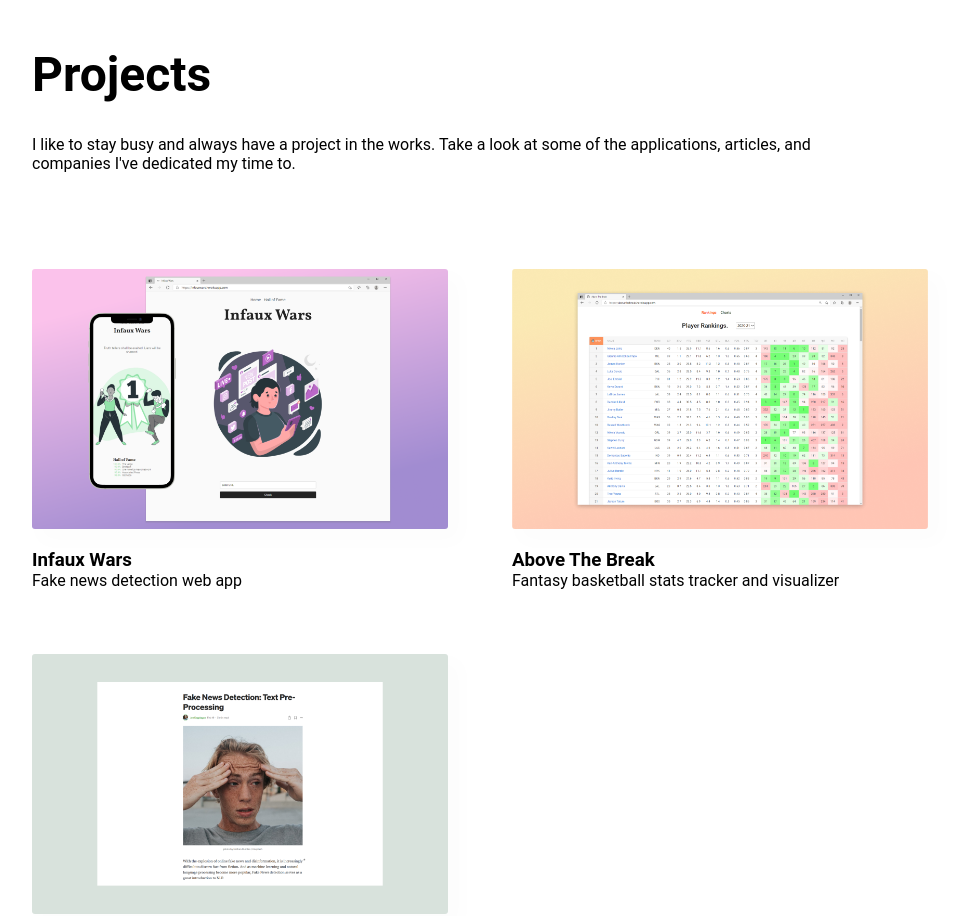
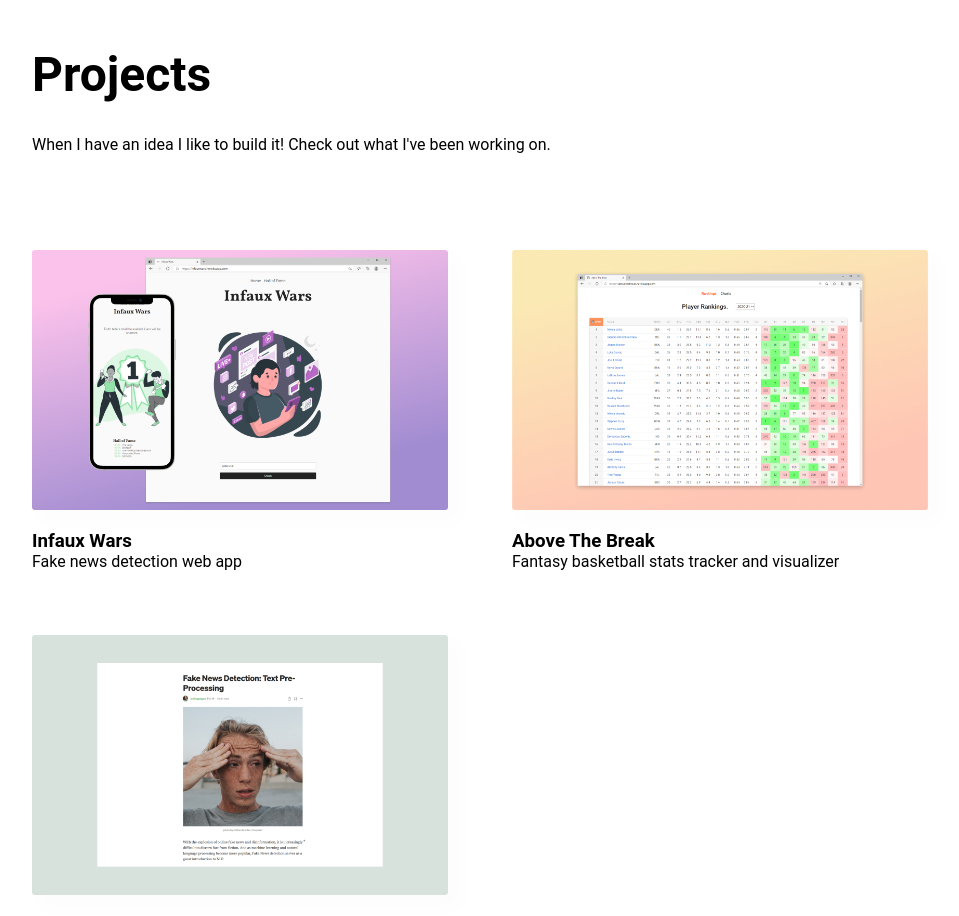
Before and after one commit to j-dags/Portfolio, a React (Create React App) app: page / in a window 1280 px wide. Shown: the part 1880-2796 px from the top of the page, without its empty margins (160-1119 px from the left). Built offline with nearby package versions, Linux system fonts and the light colour scheme.

Commit message:
Moved scroll listener to App.js

```diff
--- a/src/components/Projects.js
+++ b/src/components/Projects.js
@@ -1,4 +1,3 @@
-import React, { useLayoutEffect, useRef, useState } from 'react'
 import { motion } from 'framer-motion'
 import { FlexColLeft, ProjectCard, SectionHeader } from './'
 import './Projects.css'
@@ -10,7 +9,7 @@ function Projects({ show }) {
 				<FlexColLeft>
 					<SectionHeader
 						title={'Projects'}
-						description={`I like to stay busy and always have a project in the works. Take a look at some of the applications, articles, and companies I've dedicated my time to.`}
+						description={`When I have an idea I like to build it! Check out what I've been working on.`}
 						show={show}
 						delay={0.2}
 					/>
--- a/src/components/Stack.js
+++ b/src/components/Stack.js
@@ -1,6 +1,4 @@
-import React, { useLayoutEffect, useRef, useState } from 'react'
-import { FlexCol, FlexColLeft, FlexRow } from './StyledComponents'
-import { motion } from 'framer-motion'
+import { FlexCol, FlexColLeft } from './StyledComponents'
 import {
 	StackBackend,
 	StackFrontend,
```
Also changed, not shown: 1 other file (tests, documents, lock files or other folders).
